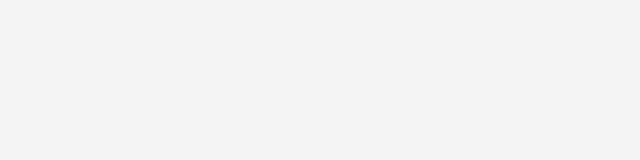
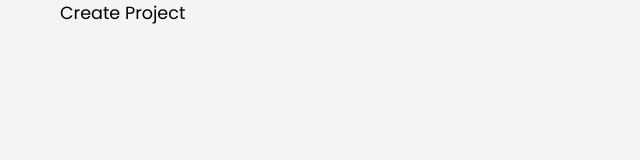
Before and after one commit to pedrolopezbiedma/React_The_Dojo, a React (Create React App) app: page /create in a window 1280 px wide. Shown: the top 160 px of the page, without its empty margins (0-640 px from the left). Built offline with nearby package versions, Linux system fonts and the light colour scheme.

Commit message:
Set up app navigation

```diff
--- a/package.json
+++ b/package.json
@@ -9,6 +9,7 @@
     "firebase": "8.5",
     "react": "^18.2.0",
     "react-dom": "^18.2.0",
+    "react-router-dom": "5.1",
     "react-scripts": "5.0.1",
     "web-vitals": "^2.1.4"
   },
--- a/src/App.js
+++ b/src/App.js
@@ -1,8 +1,42 @@
+// React
+import { BrowserRouter, Switch, Route } from "react-router-dom";
+
 // Styles
 import "./App.css";
 
+// Components
+import Dashboard from "./pages/Dashboard/Dashboard";
+import Login from "./pages/Login/Login";
+import Signup from "./pages/Signup/Signup";
+import CreateProject from "./pages/CreateProject/CreateProject";
+import Project from "./pages/Project/Project";
+
 function App() {
-  return <div className="App"></div>;
+  return (
+    <div className="App">
+      <BrowserRouter>
+        <div className="container">
+          <Switch>
+            <Route exact path="/">
+              <Dashboard />
+            </Route>
+            <Route path="/login">
+              <Login />
+            </Route>
+            <Route path="/signup">
+              <Signup />
+            </Route>
+            <Route path="/create">
+              <CreateProject />
+            </Route>
+            <Route path="/project/:id">
+              <Project />
+            </Route>
+          </Switch>
+        </div>
+      </BrowserRouter>
+    </div>
+  );
 }
 
 export default App;
--- /dev/null
+++ b/src/pages/CreateProject/CreateProject.jsx
@@ -0,0 +1,5 @@
+const CreateProject = () => {
+  return <div className="create-project">Create Project</div>;
+};
+
+export default CreateProject;
--- /dev/null
+++ b/src/pages/Dashboard/Dashboard.jsx
@@ -0,0 +1,5 @@
+const Dashboard = () => {
+  return <div className="dashboard">Dashboard</div>;
+};
+
+export default Dashboard;
--- /dev/null
+++ b/src/pages/Login/Login.jsx
@@ -0,0 +1,5 @@
+const Login = () => {
+  return <div className="login">Login</div>;
+};
+
+export default Login;
--- /dev/null
+++ b/src/pages/Project/Project.jsx
@@ -0,0 +1,5 @@
+const Project = () => {
+  return <div className="project">Project</div>;
+};
+
+export default Project;
--- /dev/null
+++ b/src/pages/Signup/Signup.jsx
@@ -0,0 +1,4 @@
+const Signup = () => {
+  return <div className="Signup">Signup</div>;
+};
+export default Signup;
```
Also changed, not shown: 1 other file (tests, documents, lock files or other folders).
